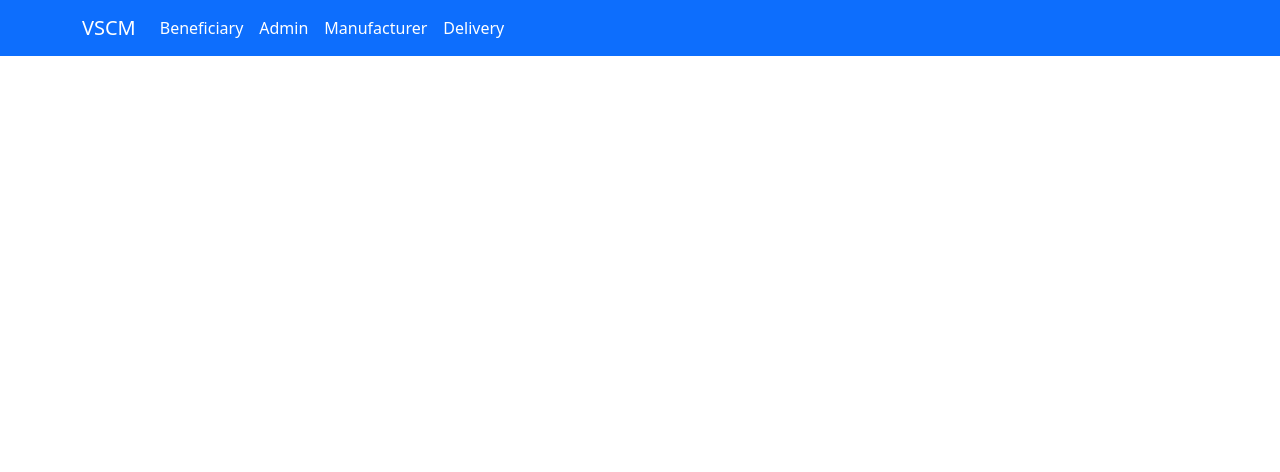
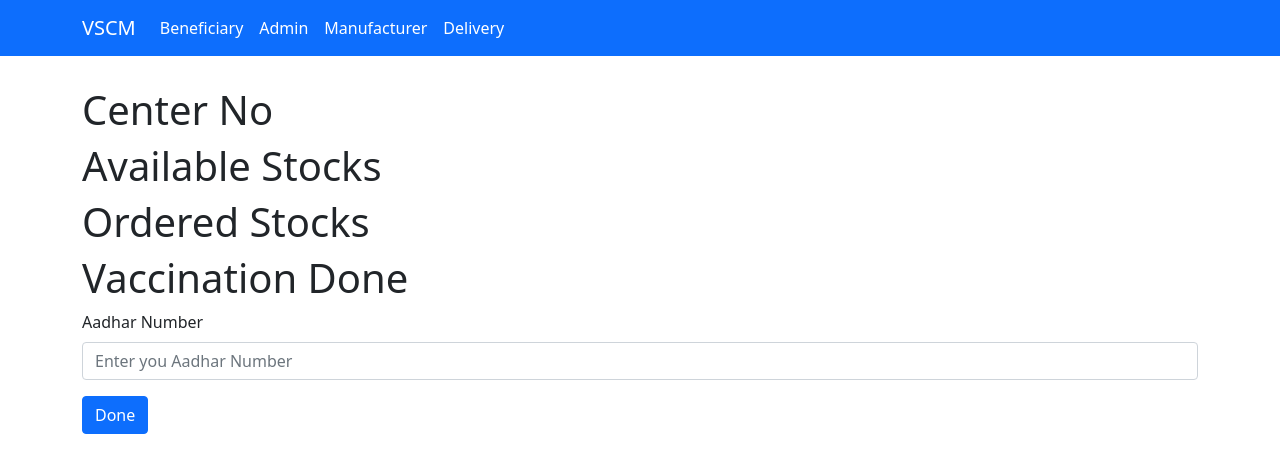
Before and after one commit to mdzaidalam52/VCSM-Blockchain, a React (Create React App) app in the folder client/: page /admin in a window 1280 px wide. Shown: the top 472 px of the page. Built offline with nearby package versions, Linux system fonts and the light colour scheme.

Commit message:
Added frontend for Admin

```diff
--- a/client/src/App.js
+++ b/client/src/App.js
@@ -1,12 +1,14 @@
 import React, { useEffect, useState } from 'react'
 // import SimpleStorageContract from "./contracts/SimpleStorage.json";
 // import getWeb3 from "./getWeb3";
-import Beneficiary from './Beneficiary'
+import Beneficiary from './components/Beneficiary/Beneficiary'
 import * as bst from 'bootstrap/dist/css/bootstrap.min.css'
 import { Navbar, Container, Nav, NavDropdown } from 'react-bootstrap'
 import { Link, BrowserRouter, Routes, Route } from 'react-router-dom'
 
 import './App.css'
+import Admin from './components/Admin/Admin'
+import Manufacturer from './components/Manufacturer/Manufacturer'
 
 function App() {
     // const [values, setValues] = useState({ storageValue: 0, web3: null, accounts: null, contract: null })
@@ -97,6 +99,16 @@ function App() {
                             element={<Beneficiary />}
                             exact
                         />
+                        <Route
+                            path='admin'
+                            element={<Admin />}
+                            exact
+                        />
+                        <Route
+                            path='manufacturer'
+                            element={<Manufacturer />}
+                            exact
+                        />
                     </Routes>
                 </Container>
             </BrowserRouter>
--- /dev/null
+++ b/client/src/components/Admin/Admin.js
@@ -0,0 +1,54 @@
+import React, {useState} from 'react'
+import { Button, Form,  } from 'react-bootstrap'
+
+function Admin() {
+    const [signedIn, setSignedIn] = useState(false)
+
+    const register = (e) => {
+        e.preventDefault()
+    }
+
+    const signIn = (e) => {
+        e.preventDefault()
+    }
+
+    const userProfile = () => {
+      return (
+        <>
+          <div>
+            <h1>Center No</h1>
+            <h1>Available Stocks</h1>
+            <h1>Ordered Stocks</h1>
+            <h1>Vaccination Done</h1>
+            <Form.Group className='mb-3' controlId='formBasicPassword'>
+                    <Form.Label>Aadhar Number</Form.Label>
+                    <Form.Control
+                        onClick={e => console.log(e.target.value)}
+                        type='number'
+                        placeholder='Enter you Aadhar Number'
+                    />
+                </Form.Group>
+                <Button onClick={e => register(e)} variant='primary'>
+                    Done
+                </Button>
+          </div>
+        </>
+      )
+    }
+
+    const form = () => {
+        return (
+            <>
+                <Button onClick={(e) => register(e)} variant='primary'>
+                    Register
+                </Button>{' '}
+                <Button onClick={(e) => signIn(e)} variant='primary'>
+                    Sign In
+                </Button>
+            </>
+        )
+    }
+    return <>{signedIn ? form() : userProfile()}</>
+}
+
+export default Admin
--- a/client/src/Beneficiary.js
+++ b/client/src/components/Beneficiary/Beneficiary.js
@@ -1,7 +1,6 @@
 import React, { useState } from 'react'
 import Card from 'react-bootstrap/Card'
 import { Button, DropdownButton, Dropdown } from 'react-bootstrap'
-import '../node_modules/bootstrap/dist/css/bootstrap.min.css'
 import Form from 'react-bootstrap/Form'
 
 function Beneficiary() {
--- /dev/null
+++ b/client/src/components/Beneficiary/style.css
@@ -0,0 +1,4 @@
+.vaccine-dose{
+  display : flex;
+  flex-direction : column;
+}
--- /dev/null
+++ b/client/src/components/Manufacturer/Manufacturer.js
@@ -0,0 +1,9 @@
+import React from 'react'
+
+function Manufacturer() {
+  return (
+    <div>Manufacturer</div>
+  )
+}
+
+export default Manufacturer
```
Also changed, not shown: client/src/Beneficiary.css (deleted, +0 -16 lines), client/src/components/Admin/style.css (added), client/src/components/Manufacturer/style.css (added).
